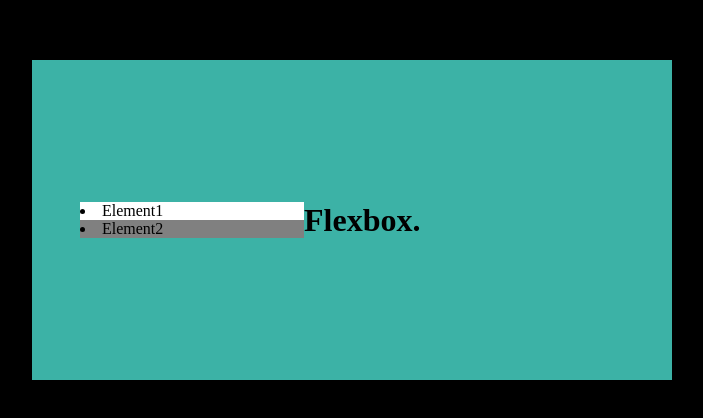
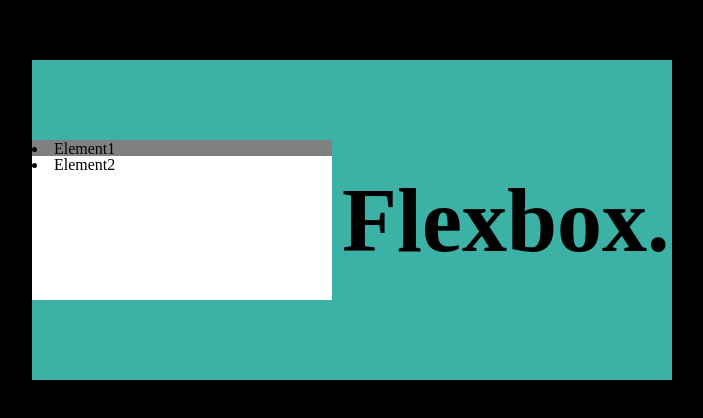
Before and after one commit to areverdy/devoirs_de_vacances, a plain HTML site: page index.html in a window 1280 px wide. Shown: the part 180-598 px from the top of the page, without its empty margins (288-991 px from the left). Drawn offline with Linux system fonts and the light colour scheme.

Commit message:
2e commit travail sur flexbox

```diff
--- a/style.css
+++ b/style.css
@@ -29,20 +29,28 @@ body {
 .box1 {
     display: flex;
     flex-direction: column;
-    width: 35%;
+    width: 50%;
+    height: 50%;
 }
 
 .box2 {
+    text-align: center;
+    font-size :45px;
+    margin: 10px;
     width : 50%;
     color: black
 }
 
 .Element1 {
+    display: flex;
     width : 100%;
-    background-color: white;
+    height: 10%;
+    background-color: grey;
 }
 
 .Element2 {
+    display: flex;
     width: 100%;
-    background-color: grey;
+    height: 90%;
+    background-color: white;
 }
```
